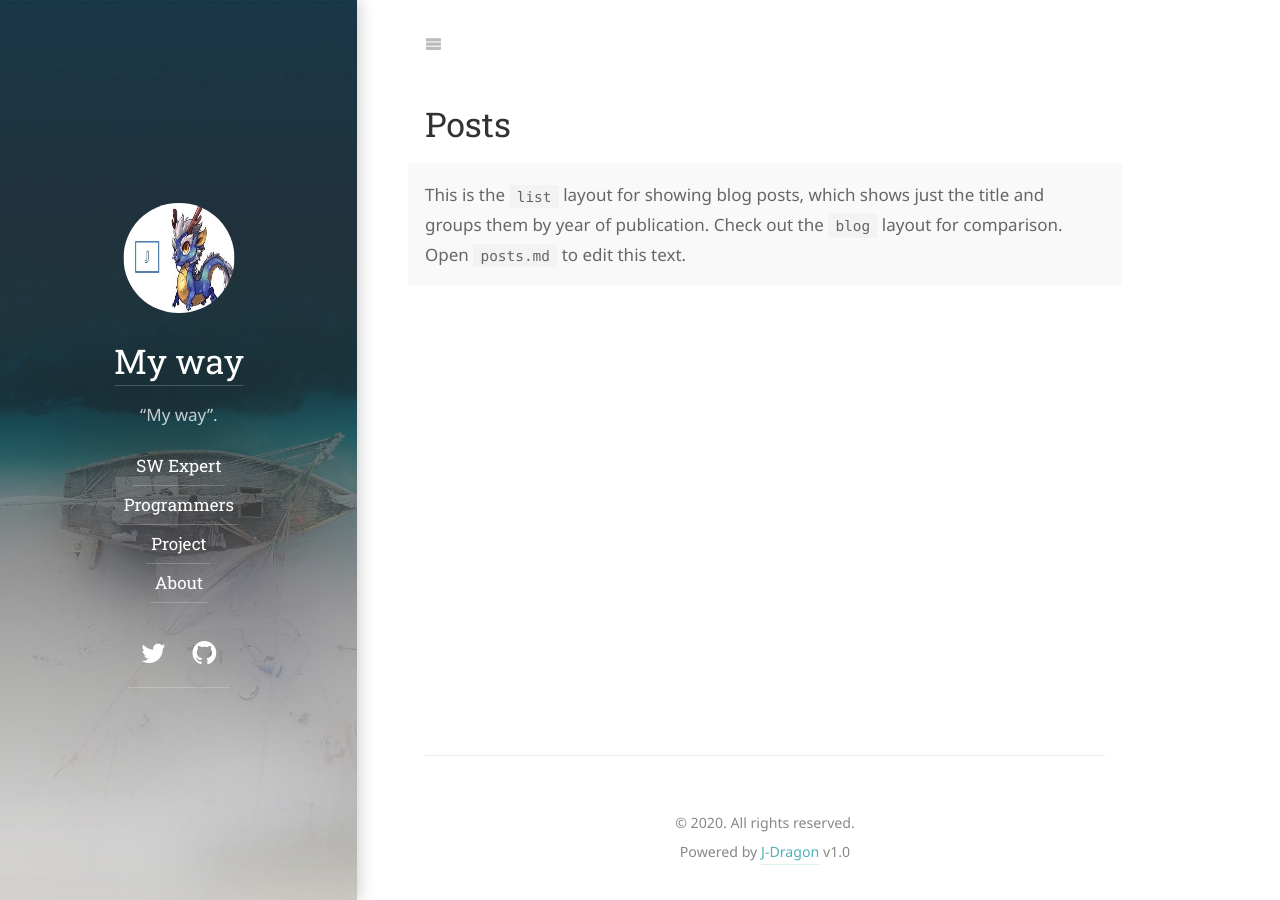
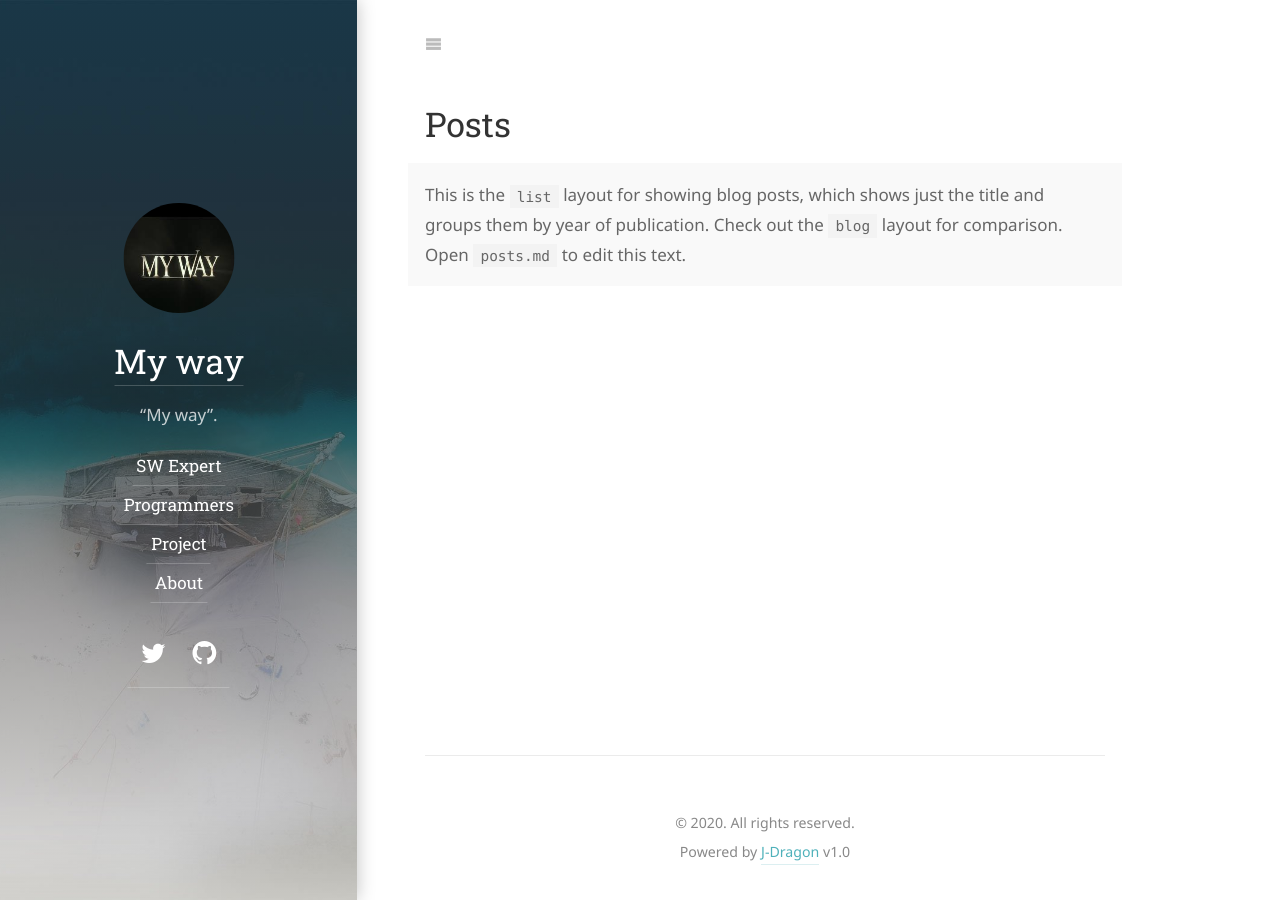
Before and after one commit to woo-nny/woo-nny.github.io, a Jekyll site: the page built from posts.md, in a window 1280 px wide. Built offline with Jekyll 4.4.1, drawn with Linux system fonts in a browser that asks for light colours; some web fonts are replaced.

Commit message:
Update _config.yml

```diff
--- a/_config.yml
+++ b/_config.yml
@@ -37,7 +37,7 @@ keywords:              []
 # A (square) logo for your site.
 # If provided, it will be shown at the top of the sidebar.
 # It also used by the `jekyll-seo-tag` plugin.
-logo:                  /assets/icons/JD.jpg
+logo:                  /assets/icons/my_way.png
 
 # This should be the same author as first entry in `_data/authors.yml`.
 author:
```
